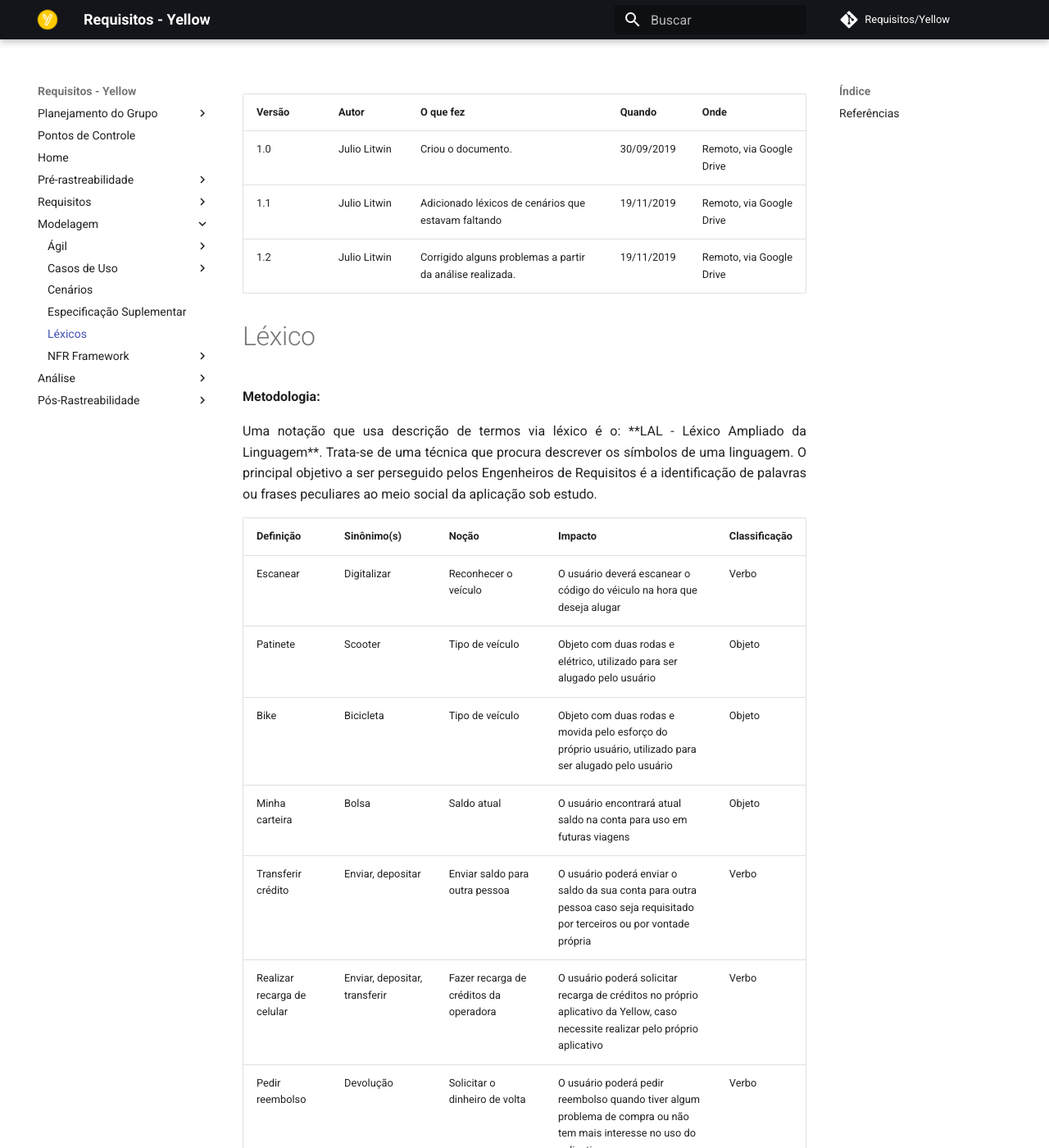
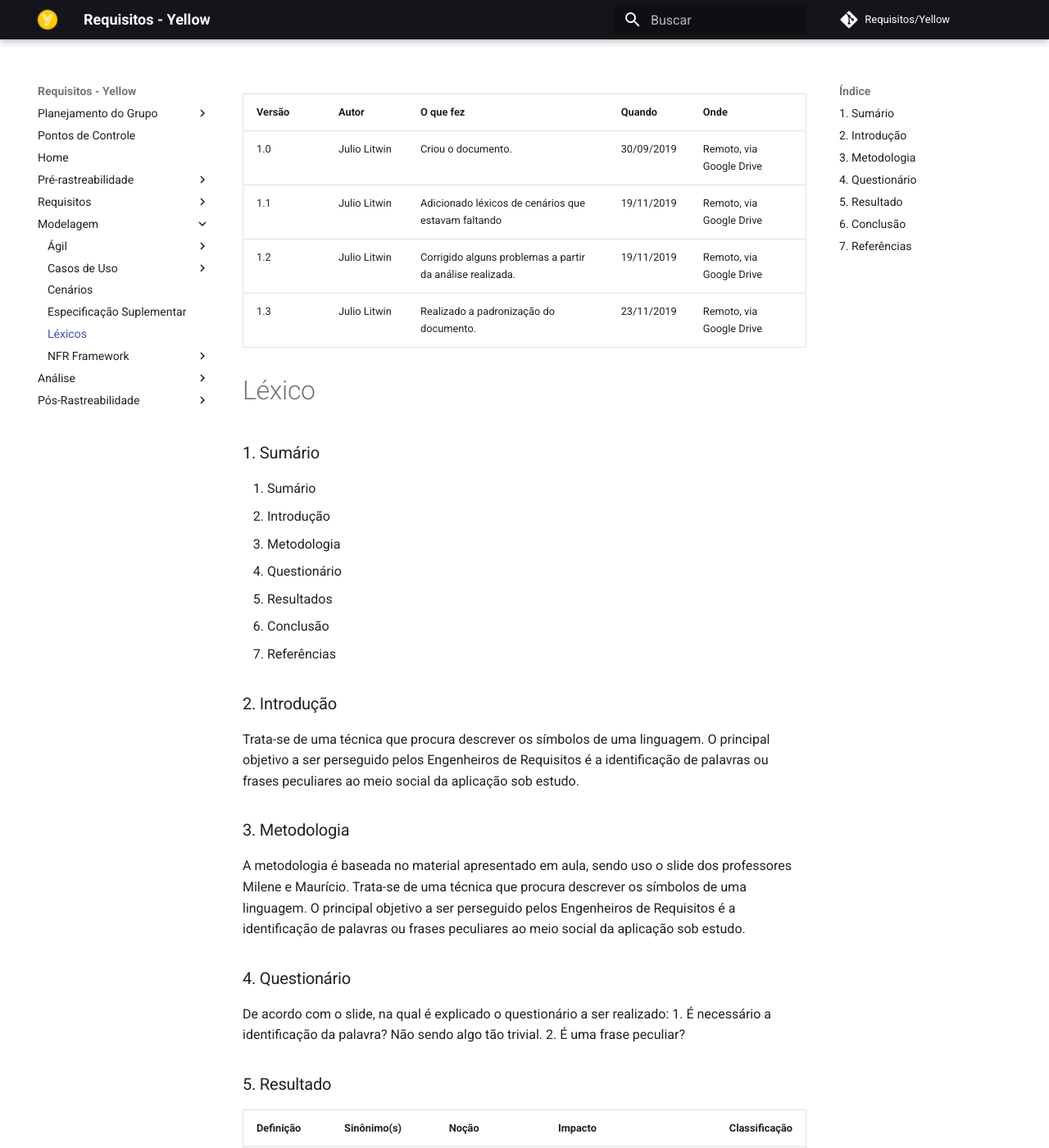
Before and after one commit to me42th/2019.2-Yellow, an MkDocs documentation site: the page built from docs/modelagem/lexicos.md, in a window 1280 px wide and 1400 px high. Shown: the whole window at 82% size. Built offline with MkDocs 1.6.1 and Material for MkDocs 9.7.7, drawn with Linux system fonts in a browser that asks for light colours; comment, search, counter and statistics services are not loaded; some of the changed text lies outside the part shown.

Commit message:
Padronizando o documento lexicos.

```diff
--- a/docs/modelagem/lexicos.md
+++ b/docs/modelagem/lexicos.md
@@ -3,12 +3,32 @@
 |1.0| Julio Litwin | Criou o documento. |30/09/2019| Remoto, via Google Drive|
 |1.1| Julio Litwin | Adicionado léxicos de cenários que estavam faltando |19/11/2019| Remoto, via Google Drive|
 |1.2| Julio Litwin | Corrigido alguns problemas a partir da análise realizada. |19/11/2019| Remoto, via Google Drive|
+|1.3| Julio Litwin | Realizado a padronização do documento.  |23/11/2019| Remoto, via Google Drive|
 
 # Léxico
 
-**Metodologia:**
+### 1. Sumário
+1. Sumário
+2. Introdução
+3. Metodologia
+4. Questionário
+5. Resultados
+6. Conclusão
+7. Referências
 
-<p align="justify">Uma notação que usa descrição de termos via léxico é o: **LAL - Léxico Ampliado da Linguagem**. Trata-se de uma técnica que procura descrever os símbolos de uma linguagem. O principal objetivo a ser perseguido pelos Engenheiros de Requisitos é a identificação de palavras ou frases peculiares ao meio social da aplicação sob estudo.</p>
+### 2. Introdução
+Trata-se de uma técnica que procura descrever os símbolos de uma linguagem. O principal objetivo a ser perseguido pelos Engenheiros de Requisitos é a identificação de palavras ou frases peculiares ao meio social da aplicação sob estudo.
+
+### 3. Metodologia
+
+A metodologia é baseada no material apresentado em aula, sendo uso o slide dos professores Milene e Maurício. Trata-se de uma técnica que procura descrever os símbolos de uma linguagem. O principal objetivo a ser perseguido pelos Engenheiros de Requisitos é a identificação de palavras ou frases peculiares ao meio social da aplicação sob estudo.
+
+### 4.  Questionário
+De acordo com o slide, na qual é explicado o questionário a ser realizado:
+1.  É necessário a identificação da palavra? Não sendo algo tão trivial.
+2. É uma frase peculiar?
+
+### 5. Resultado
 
 | Definição | Sinônimo(s) | Noção | Impacto | Classificação |
 |-----|---------|------|---------|---------|
@@ -28,5 +48,8 @@
 | Termos de Uso | Regras, condições | Condições e regras para o uso da Yellow | O usuário deverá ler e concordar com os termos de uso da Yellow para poder usufruir sem problemas futuros e o usuário sempre terá acesso aos termos caso ainda haja alguma dúvida. | Objeto
 | Sair | Fechar, terminar | Sair da atual conta em uso | O usuário poderá deslogar a atual conta da Yellow caso deseje fechar o aplicativo | Verbo
 
-### Referências
-SEQ18RRANO, Maurício; SERRANO, Milene. Requisitos - Aula 10. 1º/2019. 35 slides. Material apresentado para a disciplina de Requisitos de Software no curso de Engenharia de Software da UnB, FGA.
+### 6. Conclusão
+Os léxicos são utéis para poder se familiarizar com as palavras e/ou frases encontradas dentro da Aplicação, podendo saber o verdadeiro significado, encontrar sinônimos e a classificação.
+
+### 7. Referências
+**SEQ18RRANO, Maurício; SERRANO, Milene. Requisitos - Aula 10. 1º/2019. 35 slides.** Material apresentado para a disciplina de Requisitos de Software no curso de Engenharia de Software da UnB, FGA.
```
